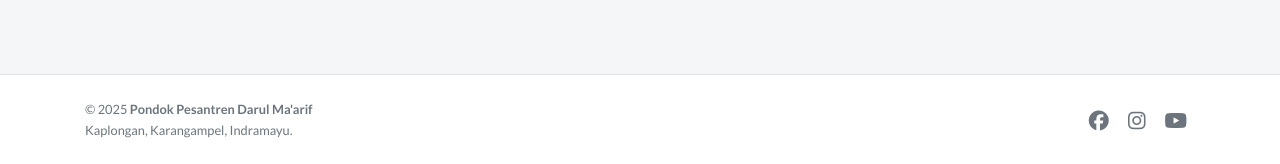
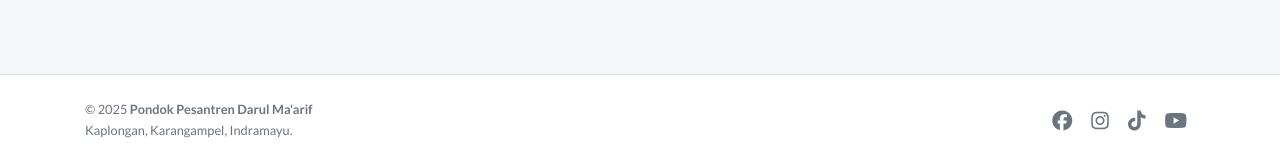
Before and after one commit to aldhodmnu/psbdm, a PHP site: page /index.php in a window 1280 px wide. Shown: the part 2727-2891 px from the top of the page. Run offline with PHP 8.4, Linux system fonts and the light colour scheme; a user stored in the database is signed in; data comes from the database, SQL or seed files in the repository; data that the repository does not hold is empty; some libraries are stand-ins or nearby versions.

Commit message:
Update footer social media links and add YouTube channel

```diff
--- a/footer.php
+++ b/footer.php
@@ -9,9 +9,10 @@
                 </p>
             </div>
             <div class="col-md-6 text-center text-md-right">
-                <a href="https://www.facebook.com/pontrendarulmaarif/" class="text-secondary mx-2"><i class="fab fa-facebook fa-lg"></i></a>
-                <a href="https://www.instagram.com/pontrendarulmaarif/" class="text-secondary mx-2"><i class="fab fa-instagram fa-lg"></i></a>
-                <a href="https://www.youtube.com/channel/UCexample" class="text-secondary mx-2"><i class="fab fa-youtube fa-lg"></i></a>
+                <a href="https://web.facebook.com/people/Pondok-Pesantren-Darul-Maarif-Kaplongan/100064075593769/" target="_blank" class="text-secondary mx-2"><i class="fab fa-facebook fa-lg"></i></a>
+                <a href="https://www.instagram.com/pontrendarulmaarif/" target="_blank" class="text-secondary mx-2"><i class="fab fa-instagram fa-lg"></i></a>
+                <a href="https://www.tiktok.com/@pontrendarulmaarif" target="_blank" class="text-secondary mx-2"><i class="fab fa-tiktok fa-lg"></i></a>
+                <a href="https://www.youtube.com/channel/UC-bzz6M--Qtw0YvoTJwiv6Q" target="_blank" class="text-secondary mx-2"><i class="fab fa-youtube fa-lg"></i></a>
             </div>
         </div>
     </div>
```
